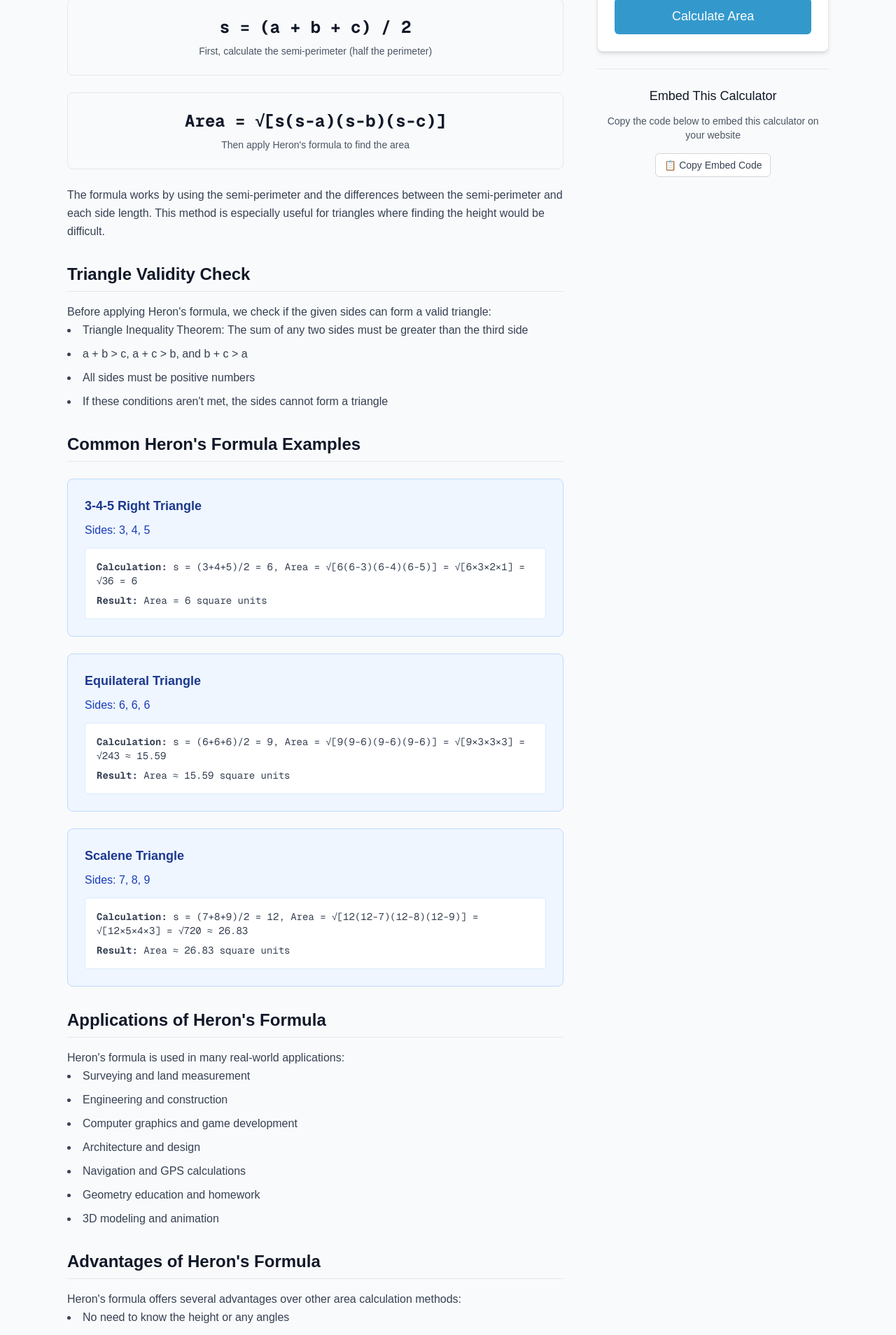
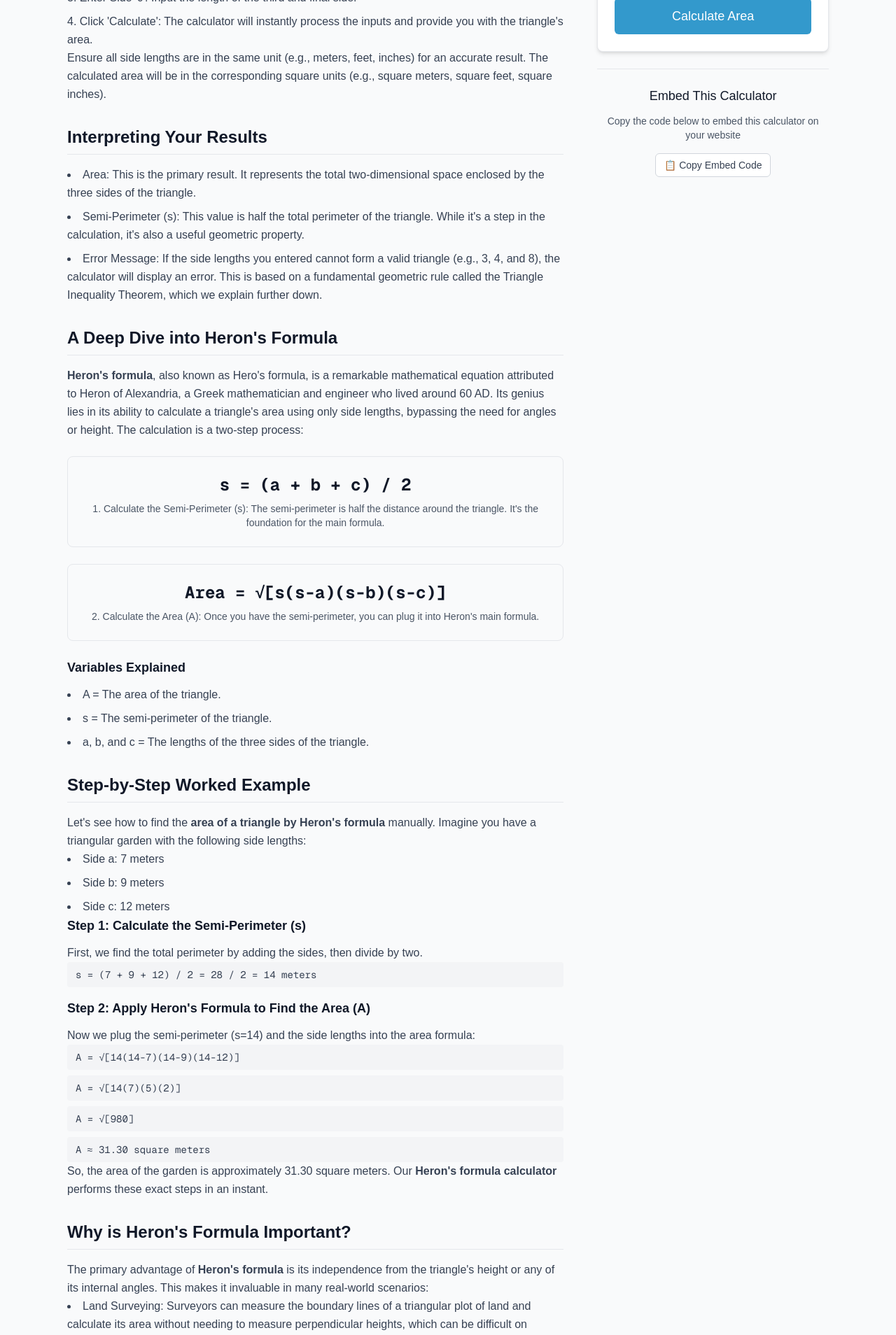
Before and after one commit to heyumarkhan/getcalculation.com, a Next.js app: page /herons-formula in a window 1280 px wide. Shown: the part 880-2788 px from the top of the page at 70% size. Built offline with nearby package versions, Linux system fonts and the light colour scheme.

Commit message:
added seo content for Heron calculator

```diff
--- a/app/(calculators)/herons-formula/page.tsx
+++ b/app/(calculators)/herons-formula/page.tsx
@@ -1,6 +1,6 @@
 import HeronsFormulaCalculator from '../../_components/calculators/HeronsFormulaCalculator';
 import CalculatorPageTemplate from '../../_components/layouts/CalculatorPageTemplate';
-import { SEOSection, SEOList, SEOFormula, SEOExample } from '../../_components/ui/SEOContent';
+import { SEOSection, SEOList, SEOFormula, SEOExample, SEOFAQ } from '../../_components/ui/SEOContent';
 
 export default function HeronsFormulaPage() {
   return (
@@ -10,130 +10,154 @@ export default function HeronsFormulaPage() {
       calculator={<HeronsFormulaCalculator />}
       slug="herons-formula"
     >
-      <SEOSection title="What is Heron's Formula?">
+      <SEOSection title="Calculate Triangle Area Without the Height">
         <p>
-          Heron&apos;s formula is a method to calculate the area of a triangle when you know the lengths
-          of all three sides, without needing to know the height or any angles. This powerful formula
-          works for any triangle and is particularly useful when:
+          Have you ever needed to find the area of a triangular piece of land, a sail, or a design pattern, but you only knew the lengths of its sides? The classic formula (Area = ½ × base × height) is great, but finding the height isn&apos;t always possible. This is where our <strong>Heron&apos;s Formula Calculator</strong> comes in. This powerful tool allows you to calculate the area of any triangle, regardless of its shape, using only the lengths of its three sides.
         </p>
-        <SEOList items={[
-          "You know all three side lengths but not the height",
-          "Working with irregular or scalene triangles",
-          "Solving geometry problems and homework",
-          "Engineering and surveying calculations",
-          "Computer graphics and 3D modeling"
-        ]} />
         <p>
-          Simply enter the lengths of all three sides, and we&apos;ll instantly calculate
-          the area using Heron&apos;s formula. No registration required - completely free to use!
+          This guide will not only show you how to use our calculator but also walk you through the elegant mathematics behind <strong>Heron&apos;s formula</strong>. You&apos;ll learn how to calculate the <strong>area of a triangle by Heron&apos;s formula</strong> manually, understand its applications, and discover why it has been an essential tool for mathematicians and engineers for centuries.
         </p>
       </SEOSection>
 
-      <SEOSection title="How Heron's Formula Works">
+      <SEOSection title="How to Use the Heron's Formula Calculator">
+        <p>Our calculator is designed for simplicity and accuracy. Follow these four easy steps:</p>
+        <SEOList items={[
+          "Enter Side 'a': Input the length of the first side of your triangle into the designated field.",
+          "Enter Side 'b': Input the length of the second side.",
+          "Enter Side 'c': Input the length of the third and final side.",
+          "Click 'Calculate': The calculator will instantly process the inputs and provide you with the triangle's area."
+        ]} ordered={true} />
         <p>
-          Heron&apos;s formula uses the semi-perimeter and the lengths of all three sides:
+          Ensure all side lengths are in the same unit (e.g., meters, feet, inches) for an accurate result. The calculated area will be in the corresponding square units (e.g., square meters, square feet, square inches).
+        </p>
+      </SEOSection>
+
+      <SEOSection title="Interpreting Your Results">
+        <SEOList items={[
+          "Area: This is the primary result. It represents the total two-dimensional space enclosed by the three sides of the triangle.",
+          "Semi-Perimeter (s): This value is half the total perimeter of the triangle. While it's a step in the calculation, it's also a useful geometric property.",
+          "Error Message: If the side lengths you entered cannot form a valid triangle (e.g., 3, 4, and 8), the calculator will display an error. This is based on a fundamental geometric rule called the Triangle Inequality Theorem, which we explain further down."
+        ]} />
+      </SEOSection>
+
+      <SEOSection title="A Deep Dive into Heron's Formula">
+        <p>
+          <strong>Heron&apos;s formula</strong>, also known as Hero&apos;s formula, is a remarkable mathematical equation attributed to Heron of Alexandria, a Greek mathematician and engineer who lived around 60 AD. Its genius lies in its ability to calculate a triangle&apos;s area using only side lengths, bypassing the need for angles or height. The calculation is a two-step process:
         </p>
         <SEOFormula
           formula="s = (a + b + c) / 2"
-          description="First, calculate the semi-perimeter (half the perimeter)"
+          description="1. Calculate the Semi-Perimeter (s): The semi-perimeter is half the distance around the triangle. It's the foundation for the main formula."
         />
         <SEOFormula
           formula="Area = √[s(s-a)(s-b)(s-c)]"
-          description="Then apply Heron's formula to find the area"
+          description="2. Calculate the Area (A): Once you have the semi-perimeter, you can plug it into Heron's main formula."
         />
+        <h4 className="text-lg font-semibold text-gray-900 mb-3">Variables Explained</h4>
+        <SEOList items={[
+          "A = The area of the triangle.",
+          "s = The semi-perimeter of the triangle.",
+          "a, b, and c = The lengths of the three sides of the triangle."
+        ]} />
+      </SEOSection>
+
+      <SEOSection title="Step-by-Step Worked Example">
         <p>
-          The formula works by using the semi-perimeter and the differences between the
-          semi-perimeter and each side length. This method is especially useful for
-          triangles where finding the height would be difficult.
+          Let&apos;s see how to find the <strong>area of a triangle by Heron&apos;s formula</strong> manually. Imagine you have a triangular garden with the following side lengths:
+        </p>
+        <SEOList items={[
+          "Side a: 7 meters",
+          "Side b: 9 meters",
+          "Side c: 12 meters"
+        ]} />
+        <div className="space-y-4">
+          <div>
+            <h4 className="text-lg font-semibold text-gray-900 mb-3">Step 1: Calculate the Semi-Perimeter (s)</h4>
+            <p>
+              First, we find the total perimeter by adding the sides, then divide by two.
+            </p>
+            <p className="bg-gray-100 px-3 py-2 rounded font-mono text-sm">s = (7 + 9 + 12) / 2 = 28 / 2 = 14 meters</p>
+          </div>
+
+          <div>
+            <h4 className="text-lg font-semibold text-gray-900 mb-3">Step 2: Apply Heron's Formula to Find the Area (A)</h4>
+            <p>
+              Now we plug the semi-perimeter (s=14) and the side lengths into the area formula:
+            </p>
+            <div className="space-y-2">
+              <p className="bg-gray-100 px-3 py-2 rounded font-mono text-sm">A = √[14(14-7)(14-9)(14-12)]</p>
+              <p className="bg-gray-100 px-3 py-2 rounded font-mono text-sm">A = √[14(7)(5)(2)]</p>
+              <p className="bg-gray-100 px-3 py-2 rounded font-mono text-sm">A = √[980]</p>
+              <p className="bg-gray-100 px-3 py-2 rounded font-mono text-sm">A ≈ 31.30 square meters</p>
+            </div>
+          </div>
+        </div>
+        <p>
+          So, the area of the garden is approximately 31.30 square meters. Our <strong>Heron&apos;s formula calculator</strong> performs these exact steps in an instant.
         </p>
       </SEOSection>
 
-      <SEOSection title="Triangle Validity Check">
+      <SEOSection title="Why is Heron's Formula Important?">
         <p>
-          Before applying Heron&apos;s formula, we check if the given sides can form a valid triangle:
+          The primary advantage of <strong>Heron&apos;s formula</strong> is its independence from the triangle&apos;s height or any of its internal angles. This makes it invaluable in many real-world scenarios:
         </p>
         <SEOList items={[
-          "Triangle Inequality Theorem: The sum of any two sides must be greater than the third side",
-          "a + b > c, a + c > b, and b + c > a",
-          "All sides must be positive numbers",
-          "If these conditions aren&apos;t met, the sides cannot form a triangle"
+          "Land Surveying: Surveyors can measure the boundary lines of a triangular plot of land and calculate its area without needing to measure perpendicular heights, which can be difficult on uneven terrain.",
+          "Construction and Architecture: When designing or building structures with triangular elements, like trusses or gables, engineers can quickly calculate surface areas for material estimation.",
+          "Navigation and Astronomy: It can be used in trilateration to determine a location based on distances to known points.",
+          "Physics: Calculating forces and stresses in triangular structures often requires knowing their surface area.",
+          "Education: It's a fundamental concept in geometry and trigonometry, teaching students a powerful problem-solving method."
         ]} />
       </SEOSection>
 
-      <SEOSection title="Common Heron's Formula Examples">
-        <SEOExample
-          title="3-4-5 Right Triangle"
-          description="Sides: 3, 4, 5"
-          calculation="s = (3+4+5)/2 = 6, Area = √[6(6-3)(6-4)(6-5)] = √[6×3×2×1] = √36 = 6"
-          result="Area = 6 square units"
-        />
-
-        <SEOExample
-          title="Equilateral Triangle"
-          description="Sides: 6, 6, 6"
-          calculation="s = (6+6+6)/2 = 9, Area = √[9(9-6)(9-6)(9-6)] = √[9×3×3×3] = √243 ≈ 15.59"
-          result="Area ≈ 15.59 square units"
-        />
-
-        <SEOExample
-          title="Scalene Triangle"
-          description="Sides: 7, 8, 9"
-          calculation="s = (7+8+9)/2 = 12, Area = √[12(12-7)(12-8)(12-9)] = √[12×5×4×3] = √720 ≈ 26.83"
-          result="Area ≈ 26.83 square units"
-        />
+      <SEOSection title="Limitations and Key Considerations: The Triangle Inequality Theorem">
+        <p>
+          While powerful, <strong>Heron&apos;s formula</strong> only works if the three side lengths can form a legitimate triangle. This is governed by the <strong>Triangle Inequality Theorem</strong>, which states:
+        </p>
+        <div className="bg-blue-50 border-l-4 border-blue-400 p-4 my-4">
+          <p className="text-blue-800 font-medium">
+            The sum of the lengths of any two sides of a triangle must be greater than the length of the third side.
+          </p>
+        </div>
+        <p>For sides a, b, and c, all three of these conditions must be true:</p>
+        <SEOList items={[
+          "a + b > c",
+          "a + c > b",
+          "b + c > a"
+        ]} />
+        <p>
+          If a condition fails (e.g., sides 3, 4, and 8), the lengths cannot form a triangle. Our calculator checks this automatically to prevent errors.
+        </p>
       </SEOSection>
 
-      <SEOSection title="Applications of Heron's Formula">
-        <p>
-          Heron&apos;s formula is used in many real-world applications:
-        </p>
-        <SEOList items={[
-          "Surveying and land measurement",
-          "Engineering and construction",
-          "Computer graphics and game development",
-          "Architecture and design",
-          "Navigation and GPS calculations",
-          "Geometry education and homework",
-          "3D modeling and animation"
+      <SEOSection title="Frequently Asked Questions (FAQ)">
+        <SEOFAQ questions={[
+          {
+            question: "Who was Heron of Alexandria?",
+            answer: "Heron of Alexandria was a brilliant Greek mathematician and engineer who lived in Roman Egypt around the 1st century AD. He was a prolific writer and inventor, and the formula for a triangle's area is one of his most famous contributions, documented in his book, Metrica."
+          },
+          {
+            question: "Can Heron's formula be used for any type of triangle?",
+            answer: "Yes. That is its main advantage. It works perfectly for all triangles, including scalene (all sides different), isosceles (two sides equal), equilateral (all sides equal), and right-angled triangles."
+          },
+          {
+            question: "What is the semi-perimeter and why is it necessary?",
+            answer: "The semi-perimeter is simply half the total perimeter of the triangle. It's not just an arbitrary value; using 's' dramatically simplifies the structure of the area formula, making it a compact and elegant expression."
+          },
+          {
+            question: "Is there an alternative to Heron's formula for finding a triangle's area?",
+            answer: "Yes, several. The most common is Area = ½ × base × height. If you know two sides and the angle between them, you can use the trigonometric formula Area = ½ab sin(C). However, Heron's formula is unique in that it requires only side lengths."
+          },
+          {
+            question: "What happens mathematically if the side lengths don't form a triangle?",
+            answer: "If the Triangle Inequality Theorem is violated, one of the (s-a), (s-b), or (s-c) terms will be negative. This results in trying to find the square root of a negative number, which has no real-number solution, perfectly reflecting the geometric impossibility."
+          }
         ]} />
       </SEOSection>
 
-      <SEOSection title="Advantages of Heron's Formula">
+      <SEOSection title="Conclusion">
         <p>
-          Heron&apos;s formula offers several advantages over other area calculation methods:
+          The ability to calculate the <strong>area of a triangle by Heron&apos;s formula</strong> is a timeless piece of mathematical knowledge, and our <strong>Heron&apos;s Formula Calculator</strong> makes this process effortless. Whether you&apos;re a student working on a geometry problem, a homeowner planning a project, or a professional in need of a quick and reliable area calculation, this tool provides an instant and accurate answer. By requiring only the three side lengths, it removes the complexity of finding heights or angles, saving you time and ensuring precision.
         </p>
-        <SEOList items={[
-          "No need to know the height or any angles",
-          "Works for any type of triangle (acute, obtuse, right)",
-          "Only requires the three side lengths",
-          "Mathematically elegant and efficient",
-          "Useful when height is difficult to measure",
-          "Provides exact results for rational side lengths"
-        ]} />
-      </SEOSection>
-
-      <SEOSection title="Understanding the Results">
-        <p>
-          Our calculator provides comprehensive information:
-        </p>
-        <SEOList items={[
-          "Triangle Area: The calculated area in square units",
-          "Semi-perimeter: Half the sum of all three sides",
-          "Triangle Sides: Confirmation of input side lengths",
-          "Calculation: Step-by-step application of Heron&apos;s formula",
-          "Validity Check: Ensures the sides can form a triangle"
-        ]} />
-      </SEOSection>
-
-      <SEOSection title="Why Use Our Heron's Formula Calculator?">
-        <SEOList items={[
-          "Instant calculations with no math errors",
-          "Automatic triangle validity checking",
-          "Shows semi-perimeter and step-by-step calculation",
-          "Handles decimal numbers for precise measurements",
-          "Completely free and no registration required",
-          "Mobile-friendly and easy to use"
-        ]} />
       </SEOSection>
     </CalculatorPageTemplate>
   );
```
